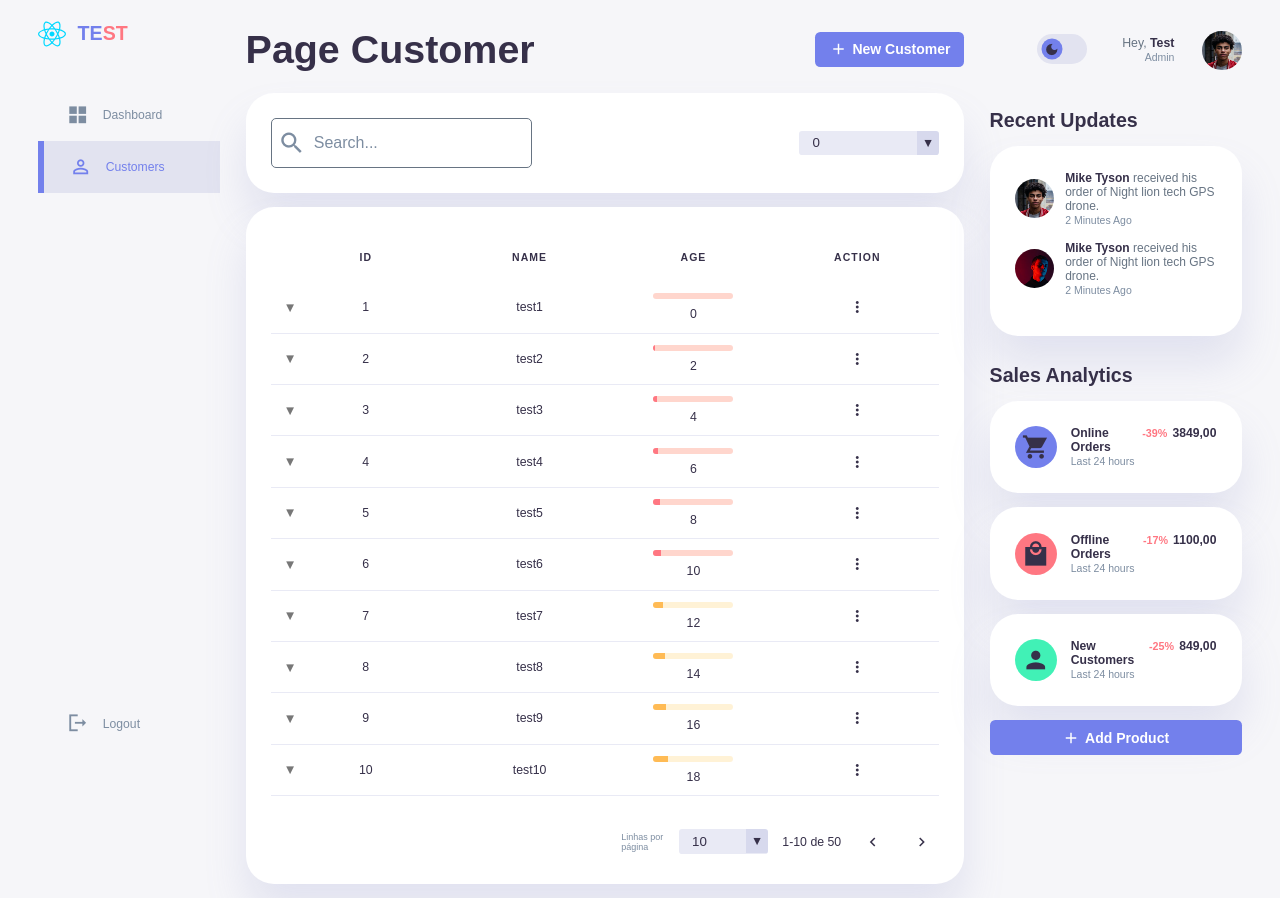
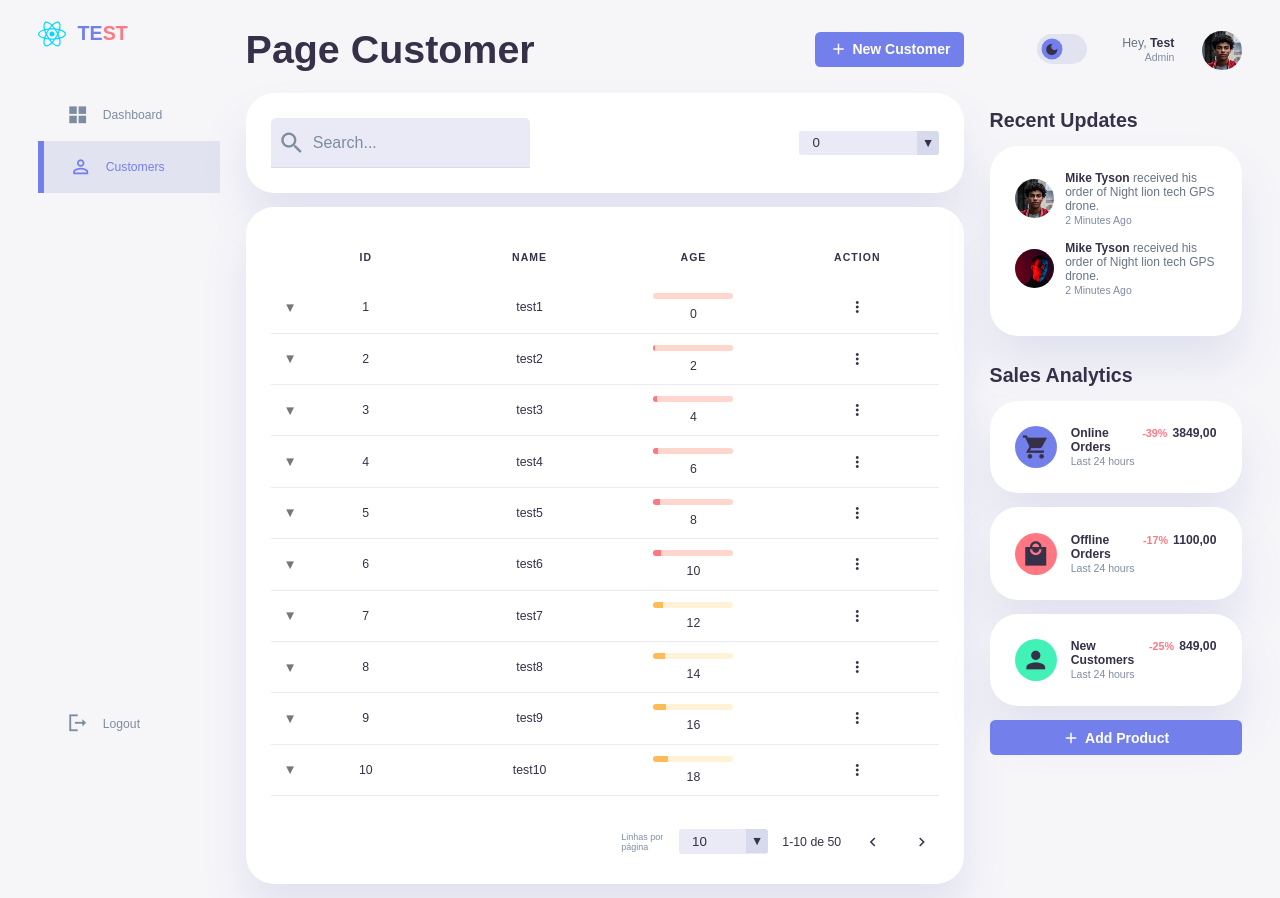
Before and after one commit to dxdns/react-components, a React (Vite) app: page /customer in a window 1280 px wide. Built offline with nearby package versions, Linux system fonts and the light colour scheme.

Commit message:
input variant text

```diff
--- a/src/components/input/index.tsx
+++ b/src/components/input/index.tsx
@@ -1,5 +1,5 @@
+import "./style.css"
 import React from "react"
-import "./style.css"
 import IconButton from "../icon-button"
 import Icon from "../icon"
 import { VariantType } from "../../types"
--- a/src/components/input/style.css
+++ b/src/components/input/style.css
@@ -63,12 +63,19 @@
         }
     }
 
-    &.contained {
+    &.contained,
+    &.text {
         >input {
             background: var(--color-light);
             border: none;
             border-bottom-left-radius: 0;
             border-bottom-right-radius: 0;
+
+            &:focus~label,
+            &:not(:placeholder-shown):not(:focus)~label {
+                top: 12px !important;
+                background: transparent !important;
+            }
         }
 
         &::before {
@@ -96,6 +103,18 @@
 
         &:focus-within::after {
             transform: scaleX(1);
+        }
+    }
+
+    &.text {
+        >input {
+            padding: 25px 12px 8px 12px;
+            background: transparent !important;
+        }
+
+        .icon {
+            font-size: 18px;
+            top: 65% !important;
         }
     }
 
--- a/src/pages/customer/index.tsx
+++ b/src/pages/customer/index.tsx
@@ -34,6 +34,7 @@ export default function Customer() {
                         type="search"
                         name="fragment"
                         placeholder="Search..."
+                        variant="contained"
                     />
                     <Select
                         onChange={(e) => console.log(e.target.value)}
```
